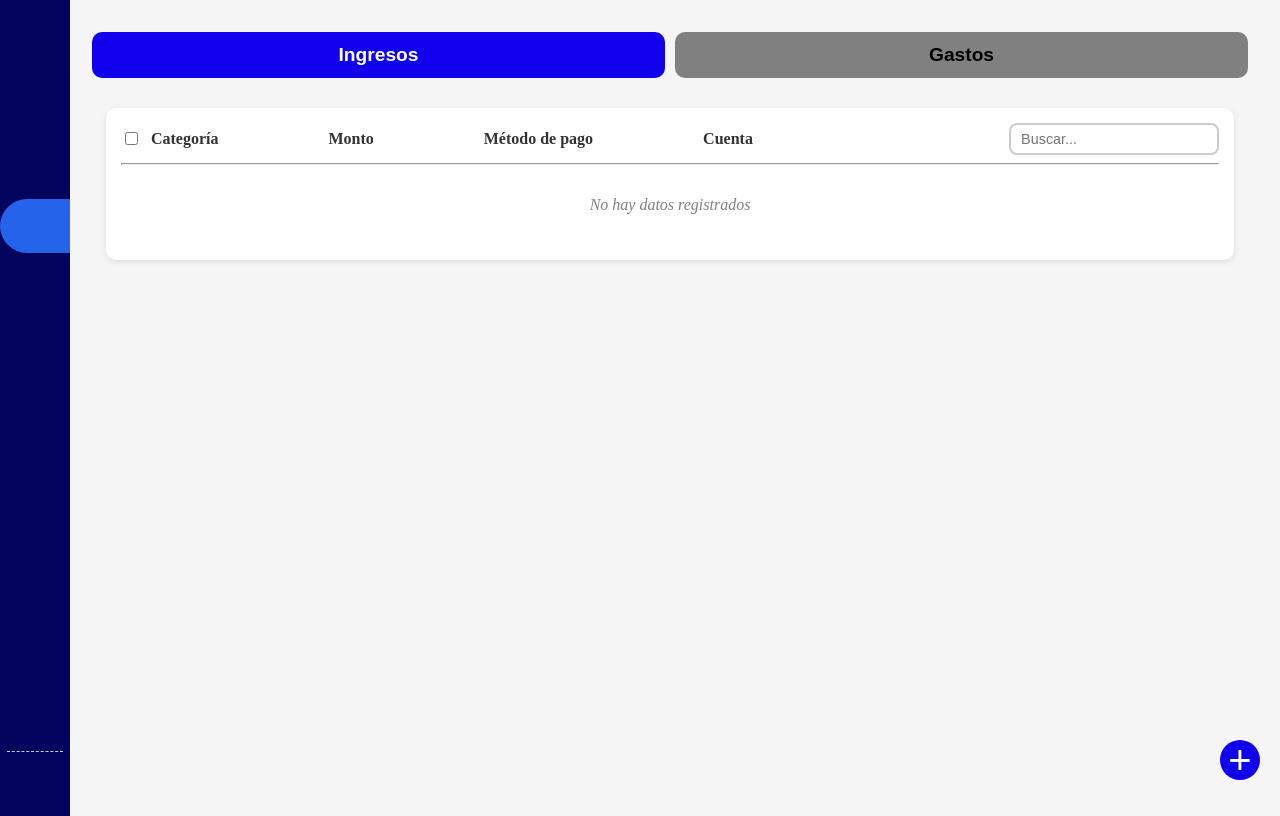
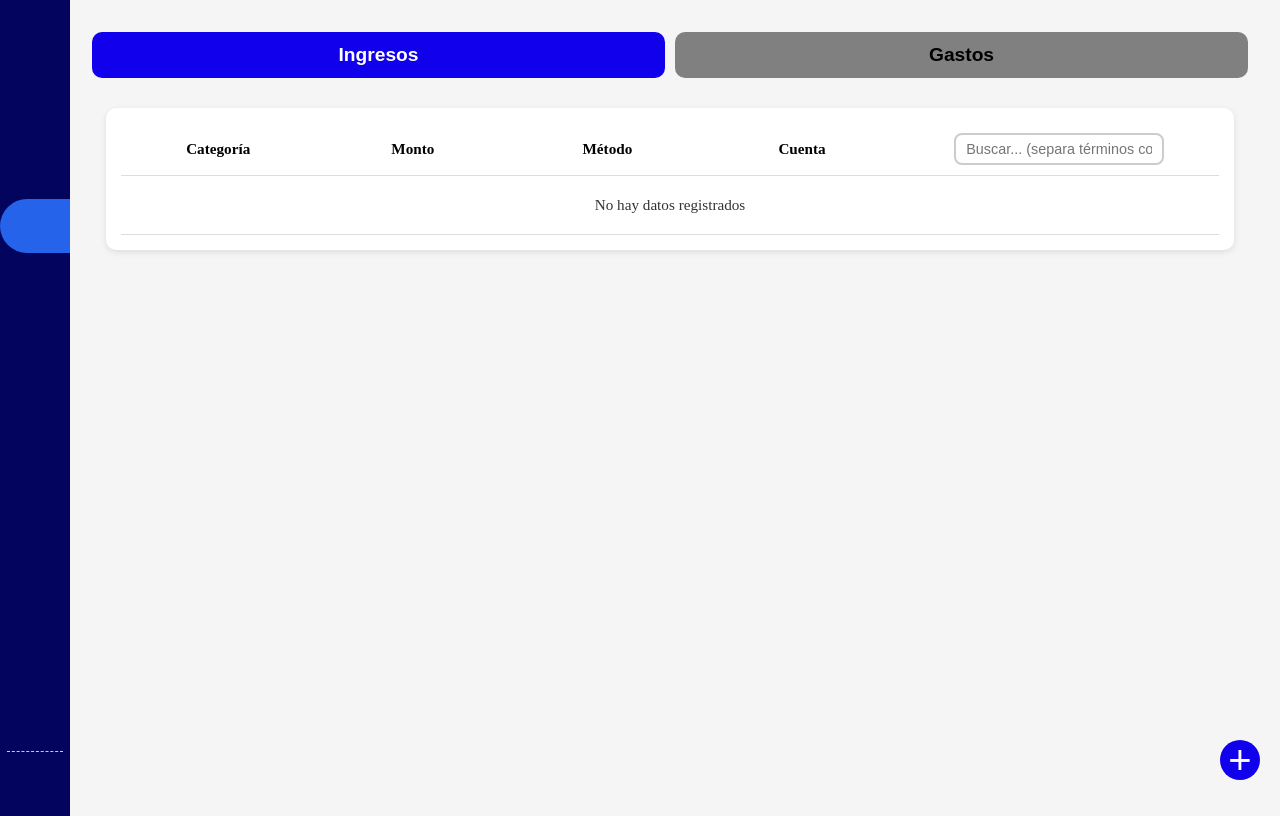
Before and after one commit to Alejandro-ux359/miscuentas, a React (Vite) app: page /ingresosgastos in a window 1280 px wide. Built offline with nearby package versions, Linux system fonts and the light colour scheme; some icons are missing; the HTML template or start-up script is replaced by a standard one.

Commit message:
ingresos(delete-centrado)/pc

```diff
--- a/src/pages/ingresosGastos/IngresosGastos.css
+++ b/src/pages/ingresosGastos/IngresosGastos.css
@@ -35,7 +35,7 @@
   height: 40px;
   background: hsl(244, 100%, 46%);
   color: white;
-  font-size: 2.5rem; /* Tamaño grande para que el + casi toque */
+  font-size: 2.5rem;
   border: none;
   border-radius: 50%;
   display: flex;
@@ -72,8 +72,8 @@
   width: 100%;
   max-width: 400px;
   display: flex;
-  flex-direction: column; /* organiza los campos en columna */
-  gap: 15px; /* espacio entre cada campo */
+  flex-direction: column;
+  gap: 15px;
 }
 
 /* Campos del formulario dentro del modal */
@@ -98,8 +98,8 @@
 /* Botones de acción dentro del modal */
 .acciones {
   display: flex;
-  justify-content: flex-end; /* alineados a la derecha */
-  gap: 10px; /* espacio entre botones */
+  justify-content: flex-end;
+  gap: 10px;
   margin-top: 15px;
 }
 
@@ -173,27 +173,47 @@
 }
 
 .tabla-datos thead {
-  background-color: hsl(244, 100%, 46%);
-  color: white;
+  color: rgb(0, 0, 0);
 }
 
 .tabla-datos th,
 .tabla-datos td {
   padding: 10px;
   border-bottom: 1px solid #ddd;
+  text-align: center;
+  vertical-align: middle;
   min-width: 120px;
 }
 
-.tabla-datos tr:hover {
-  background-color: #f3f4f8;
-  transition: background 0.2s;
-}
 
 .sin-datos {
   text-align: center;
   color: gray;
   font-style: italic;
   padding: 15px;
+}
+
+/* Columna de acciones */
+.acciones-fila {
+  display: flex;
+  justify-content: center;
+  gap: 8px;
+}
+
+.icono-editar {
+  color: blue;
+  cursor: pointer;
+}
+
+.icono-eliminar {
+  color: red;
+  cursor: pointer;
+}
+
+.icono-editar:hover,
+.icono-eliminar:hover {
+  transform: scale(1.1);
+  transition: 0.2s;
 }
 
 
@@ -219,7 +239,7 @@
   width: 50px;
   height: 50px;
   font-size: 2rem;
-  background-color: #0057ff; /* Puedes ajustar el color */
+  background-color: #0057ff;
   color: white;
   border-radius: 50%;
   display: flex;
--- a/src/pages/ingresosGastos/IngresosGastos.tsx
+++ b/src/pages/ingresosGastos/IngresosGastos.tsx
@@ -2,6 +2,8 @@ import { useState, useEffect } from "react";
 import "../ingresosGastos/IngresosGastos.css";
 import { db, Movimiento } from "../../bdDexie";
 import { supabase } from "../../supaBase";
+import DeleteIcon from "@mui/icons-material/Delete";
+import EditIcon from "@mui/icons-material/Edit";
 
 function IngresosGastos() {
   const [openModal, setOpenModal] = useState(false);
@@ -11,7 +13,6 @@ function IngresosGastos() {
   const [busqueda, setBusqueda] = useState("");
   const [guardando, setGuardando] = useState(false);
 
-  // Cargar datos de Dexie al iniciar
   useEffect(() => {
     const cargarDatos = async () => {
       const todos = await db.movimientos.toArray();
@@ -42,18 +43,10 @@ function IngresosGastos() {
 
     try {
       setGuardando(true);
+      await db.movimientos.add(nuevo);
+      const { error } = await supabase.from("movimientos").insert([nuevo]);
+      if (error) console.error("Error guardando en Supabase:", error);
 
-      // Guardar en Dexie
-      await db.movimientos.add(nuevo);
-
-      // Guardar en Supabase
-      const { error } = await supabase.from("movimientos").insert([nuevo]);
-      if (error) {
-        console.error("Error guardando en Supabase:", error);
-        alert("Error al guardar en Supabase");
-      }
-
-      // Actualizar estado local
       const todos = await db.movimientos.toArray();
       setDatos(todos);
       cerrarModal();
@@ -62,17 +55,46 @@ function IngresosGastos() {
     }
   };
 
-  // Filtrar por tipo y búsqueda
+  const handleDelete = async (id: number) => {
+    await db.movimientos.delete(id);
+    const { error } = await supabase.from("movimientos").delete().eq("id", id);
+    if (error) console.error(error);
+    const todos = await db.movimientos.toArray();
+    setDatos(todos);
+  };
+
+  const handleEdit = (item: Movimiento) => {
+    alert(`Editar: ${item.categoria}`);
+  };
+
  const filtrados = datos
-    .filter((item) => item.tipo === (activeTab === "Ingresos" ? "Ingreso" : "Gasto"))
-    .filter((item) =>
-      item.categoria.toLowerCase().includes(busqueda.toLowerCase())
-    );
+  .filter(item => item.tipo === (activeTab === "Ingresos" ? "Ingreso" : "Gasto"))
+  .filter(item => {
+    if (!busqueda.trim()) return true;
+
+
+    const terminos = busqueda
+      .toLowerCase()
+      .split(",")
+      .map(t => t.trim())
+      .filter(t => t.length > 0);
+
+
+    return terminos.every((termino, index) => {
+      if (index === 0) {
+        return item.categoria.toLowerCase().includes(termino);
+      } else if (index === 1) {
+        return item.metodo.toLowerCase().includes(termino);
+      } else if (index === 2) {
+        return item.cuenta.toLowerCase().includes(termino);
+      }
+      return true;
+    });
+  });
 
 
   return (
     <>
-      {/* Menú de navegación */}
       <nav className="contenedor">
         <button
           className={`nav-btn ${activeTab === "Ingresos" ? "activo" : ""}`}
@@ -88,50 +110,59 @@ function IngresosGastos() {
         </button>
       </nav>
 
-      {/* Sección visible */}
       <div className="contenedor-principal">
         <div className="tabla-contenedor">
-          <div className="tabla-header">
-            <label>
-              <input type="checkbox" />
-            </label>
-            <span className="tabla-subtitulo">Categoría</span>
-            <span className="tabla-subtitulo">Monto</span>
-            <span className="tabla-subtitulo">Método de pago</span>
-            <span className="tabla-subtitulo">Cuenta</span>
+          <table className="tabla-datos">
+            <thead>
+              <tr>
+
+                <th>Categoría</th>
+                <th>Monto</th>
+                <th>Método</th>
+                <th>Cuenta</th>
+                <th>
                   <input
                     type="text"
-              placeholder="Buscar..."
+                    placeholder="Buscar... (separa términos con coma)"
                     value={busqueda}
                     onChange={(e) => setBusqueda(e.target.value)}
                     className="buscador"
                   />
-          </div>
-          <hr />
+                </th>
+              </tr>
+            </thead>
+            <tbody>
+              {filtrados.length > 0 ? (
+                filtrados.map((item, i) => (
+                  <tr key={i}>
 
-          {/* Tabla de datos */}
-          {filtrados.length > 0 ? (
-            <table className="tabla-datos">
-              <tbody>
-                {filtrados.map((item, i) => (
-                  <tr key={i}>
-                    <td>
-                      <input type="checkbox" />
-                    </td>
                     <td>{item.categoria}</td>
                     <td>{item.monto}</td>
                     <td>{item.metodo}</td>
                     <td>{item.cuenta}</td>
+                    <td className="acciones-fila">
+                      <EditIcon
+                        className="icono-editar"
+                        onClick={() => handleEdit(item)}
+                      />
+                      <DeleteIcon
+                        className="icono-eliminar"
+                        onClick={() => handleDelete(item.id!)}
+                      />
+                    </td>
                   </tr>
-                ))}
+                ))
+              ) : (
+                <tr>
+                  <td colSpan={6} style={{ textAlign: "center", padding: "20px" }}>
+                    No hay datos registrados
+                  </td>
+                </tr>
+              )}
             </tbody>
           </table>
-          ) : (
-            <p className="sin-datos">No hay datos registrados</p>
-          )}
         </div>
 
-        {/* Botón flotante */}
         <button
           className="btn-flotante"
           onClick={() =>
@@ -142,7 +173,6 @@ function IngresosGastos() {
         </button>
       </div>
 
-      {/* Modal */}
       {openModal && (
         <div className="modal">
           <div className="modal-contenido">
@@ -163,23 +193,9 @@ function IngresosGastos() {
 
               <label>Método de pago:</label>
               <select name="paymentMethod" required>
-                <optgroup label="Efectivo">
-                  <option value="cash">Efectivo</option>
-                  <option value="cod">Contra entrega</option>
-                </optgroup>
-                <optgroup label="Tarjetas bancarias">
-                  <option value="visa">Visa</option>
-                  <option value="mastercard">Mastercard</option>
-                  <option value="amex">American Express</option>
-                </optgroup>
-                <optgroup label="Criptomonedas">
-                  <option value="btc">Bitcoin</option>
-                  <option value="eth">Ethereum</option>
-                </optgroup>
-                <optgroup label="Métodos en Cuba">
+                <optgroup label="Métodos en Pago">
                   <option value="transfermovil">Transfermóvil</option>
                   <option value="enzona">EnZona</option>
-                  <option value="qvapay">QvaPay</option>
                 </optgroup>
               </select>
 
@@ -193,7 +209,9 @@ function IngresosGastos() {
                 <button type="button" onClick={cerrarModal}>
                   Cancelar
                 </button>
-                <button type="submit">Guardar</button>
+                <button type="submit" disabled={guardando}>
+                  Guardar
+                </button>
               </div>
             </form>
           </div>
```
Lines whose indentation alone changed are shown as unchanged.
